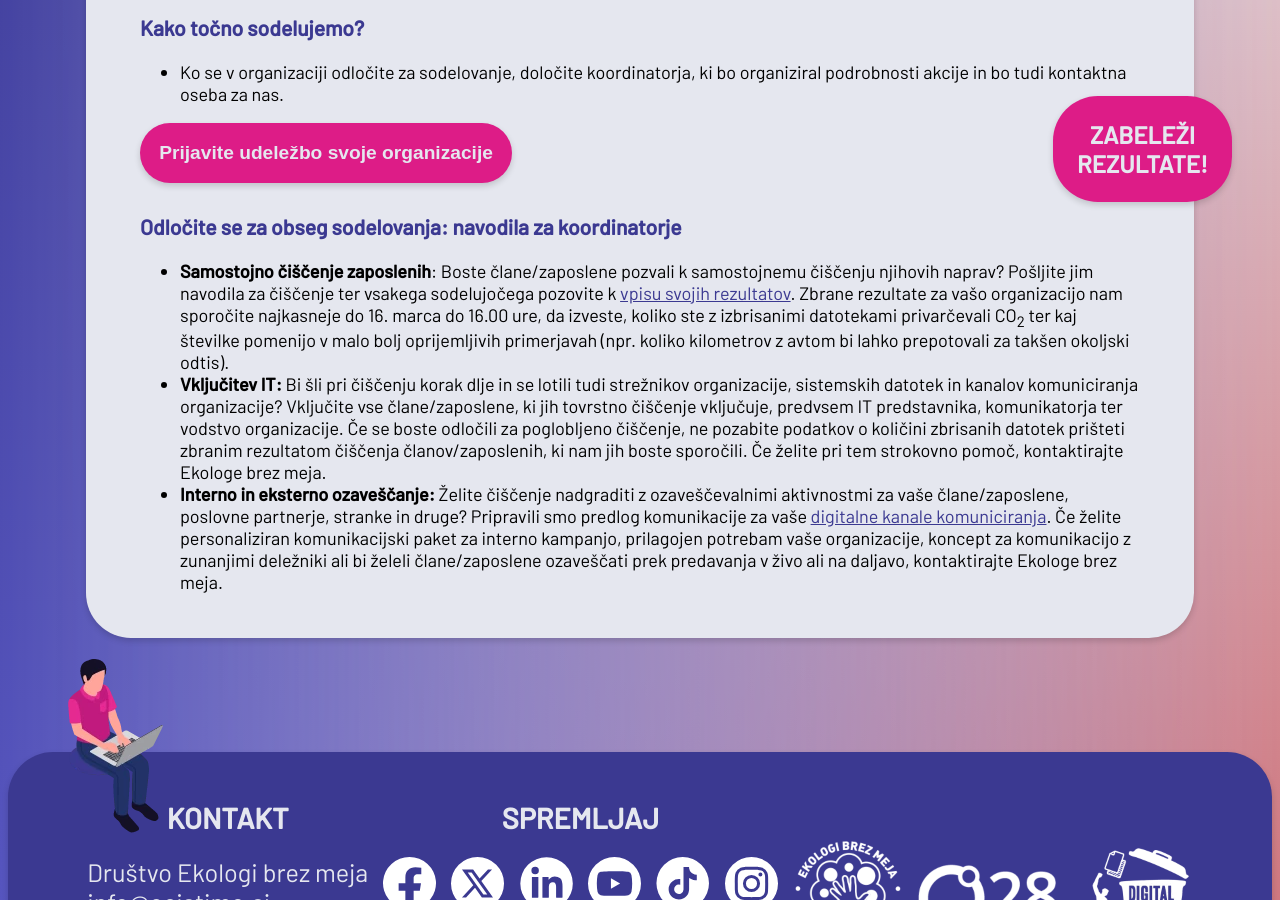
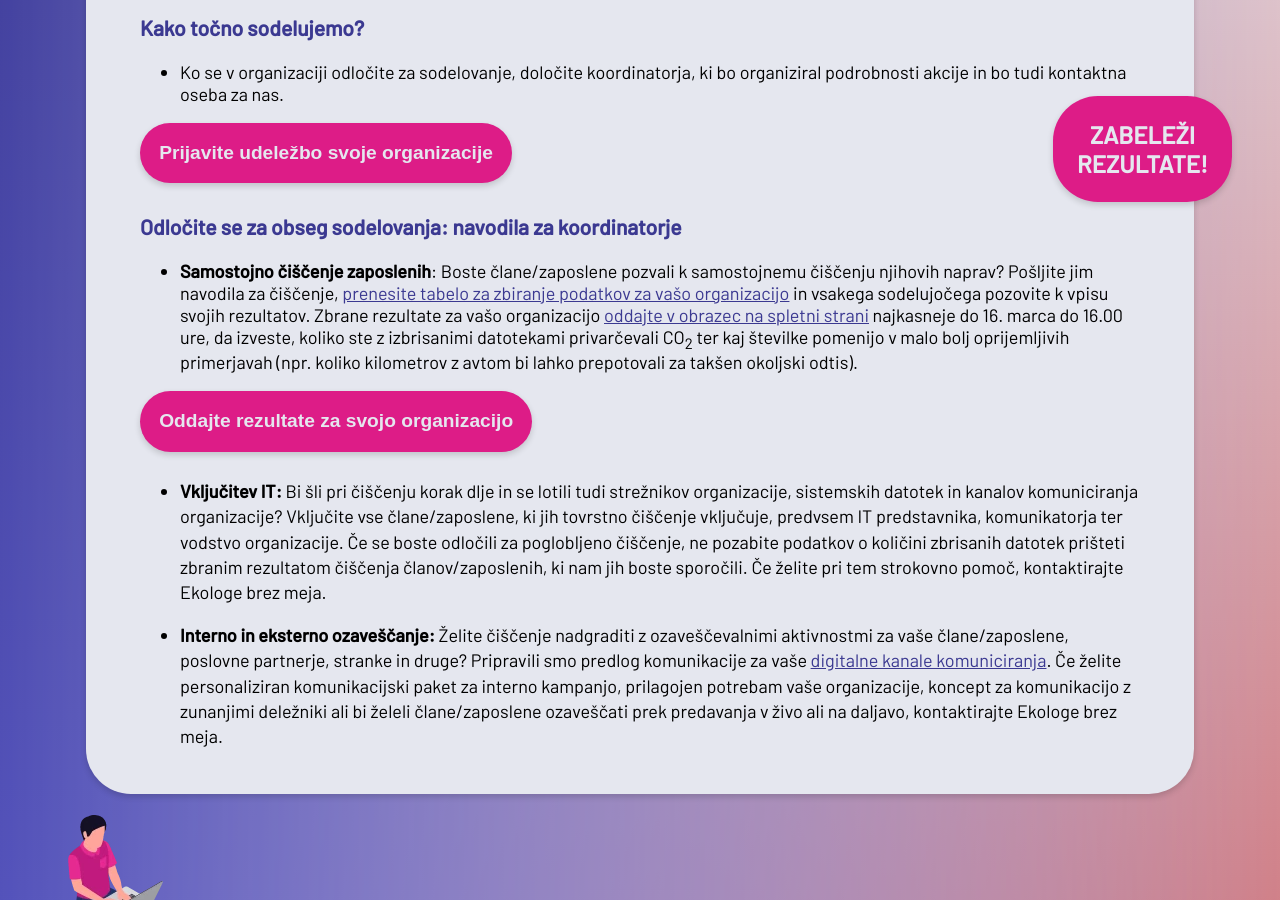
Before and after one commit to ewba/dcd-si, a Jekyll site: the page built from druge-organizacije.md, in a window 1280 px wide and 900 px high, scrolled down 502 px. Built offline with Jekyll 4.4.1, drawn with Linux system fonts in a browser that asks for light colours.

Commit message:
Update druge-organizacije.md

```diff
--- a/druge-organizacije.md
+++ b/druge-organizacije.md
@@ -14,6 +14,12 @@
 </button>
 
 ### Odločite se za obseg sodelovanja: navodila za koordinatorje
-- **Samostojno čiščenje zaposlenih**: Boste člane/zaposlene pozvali k samostojnemu čiščenju njihovih naprav? Pošljite jim navodila za čiščenje ter vsakega sodelujočega pozovite k [vpisu svojih rezultatov](https://docs.google.com/spreadsheets/d/1QiAlI4AaGp24_rOKqpIe1AJVLWCjUqn0M_M3Ng7uquY/edit#gid=0). Zbrane rezultate za vašo organizacijo nam sporočite najkasneje do 16. marca do 16.00 ure, da izveste, koliko ste z izbrisanimi  datotekami privarčevali  CO<sub>2</sub> ter kaj številke pomenijo v malo bolj oprijemljivih primerjavah (npr. koliko kilometrov z avtom bi lahko prepotovali za takšen okoljski odtis).
+- **Samostojno čiščenje zaposlenih**: Boste člane/zaposlene pozvali k samostojnemu čiščenju njihovih naprav? Pošljite jim navodila za čiščenje, <a href="https://docs.google.com/spreadsheets/d/1QiAlI4AaGp24_rOKqpIe1AJVLWCjUqn0M_M3Ng7uquY/edit#gid=0" target="_blank" rel="noopener">prenesite tabelo za zbiranje podatkov za vašo organizacijo</a> in vsakega sodelujočega pozovite k vpisu svojih rezultatov. Zbrane rezultate za vašo organizacijo [oddajte v obrazec na spletni strani]({{ site.submitURL }}) najkasneje do 16. marca do 16.00 ure, da izveste, koliko ste z izbrisanimi  datotekami privarčevali  CO<sub>2</sub> ter kaj številke pomenijo v malo bolj oprijemljivih primerjavah (npr. koliko kilometrov z avtom bi lahko prepotovali za takšen okoljski odtis).
+
+<button>
+		<a href="{{ site.submitURL }}">Oddajte rezultate za svojo organizacijo</a>
+</button>
+
 - **Vključitev IT:** Bi šli pri čiščenju korak dlje in se lotili tudi strežnikov organizacije, sistemskih datotek in kanalov komuniciranja organizacije? Vključite vse člane/zaposlene, ki jih tovrstno čiščenje vključuje, predvsem IT predstavnika, komunikatorja ter vodstvo organizacije. Če se boste odločili za poglobljeno čiščenje, ne pozabite podatkov o količini zbrisanih datotek prišteti zbranim rezultatom čiščenja članov/zaposlenih, ki nam jih boste sporočili. Če želite pri tem strokovno pomoč, kontaktirajte Ekologe brez meja.
-- **Interno in eksterno ozaveščanje:** Želite čiščenje nadgraditi z ozaveščevalnimi aktivnostmi za vaše člane/zaposlene, poslovne partnerje, stranke in druge? Pripravili smo predlog komunikacije za vaše [digitalne kanale komuniciranja](https://docs.google.com/spreadsheets/d/1v25yggszoY1FQ26QoC93yvLMM5yup816TiR9873DRhE/edit). Če želite personaliziran komunikacijski paket za interno kampanjo, prilagojen potrebam vaše organizacije, koncept za komunikacijo z zunanjimi deležniki ali bi želeli člane/zaposlene ozaveščati prek predavanja v živo ali na daljavo, kontaktirajte Ekologe brez meja.
+
+- **Interno in eksterno ozaveščanje:** Želite čiščenje nadgraditi z ozaveščevalnimi aktivnostmi za vaše člane/zaposlene, poslovne partnerje, stranke in druge? Pripravili smo predlog komunikacije za vaše <a href="https://docs.google.com/spreadsheets/d/1v25yggszoY1FQ26QoC93yvLMM5yup816TiR9873DRhE/edit" target="_blank" rel="noopener">digitalne kanale komuniciranja</a>. Če želite personaliziran komunikacijski paket za interno kampanjo, prilagojen potrebam vaše organizacije, koncept za komunikacijo z zunanjimi deležniki ali bi želeli člane/zaposlene ozaveščati prek predavanja v živo ali na daljavo, kontaktirajte Ekologe brez meja.
```
